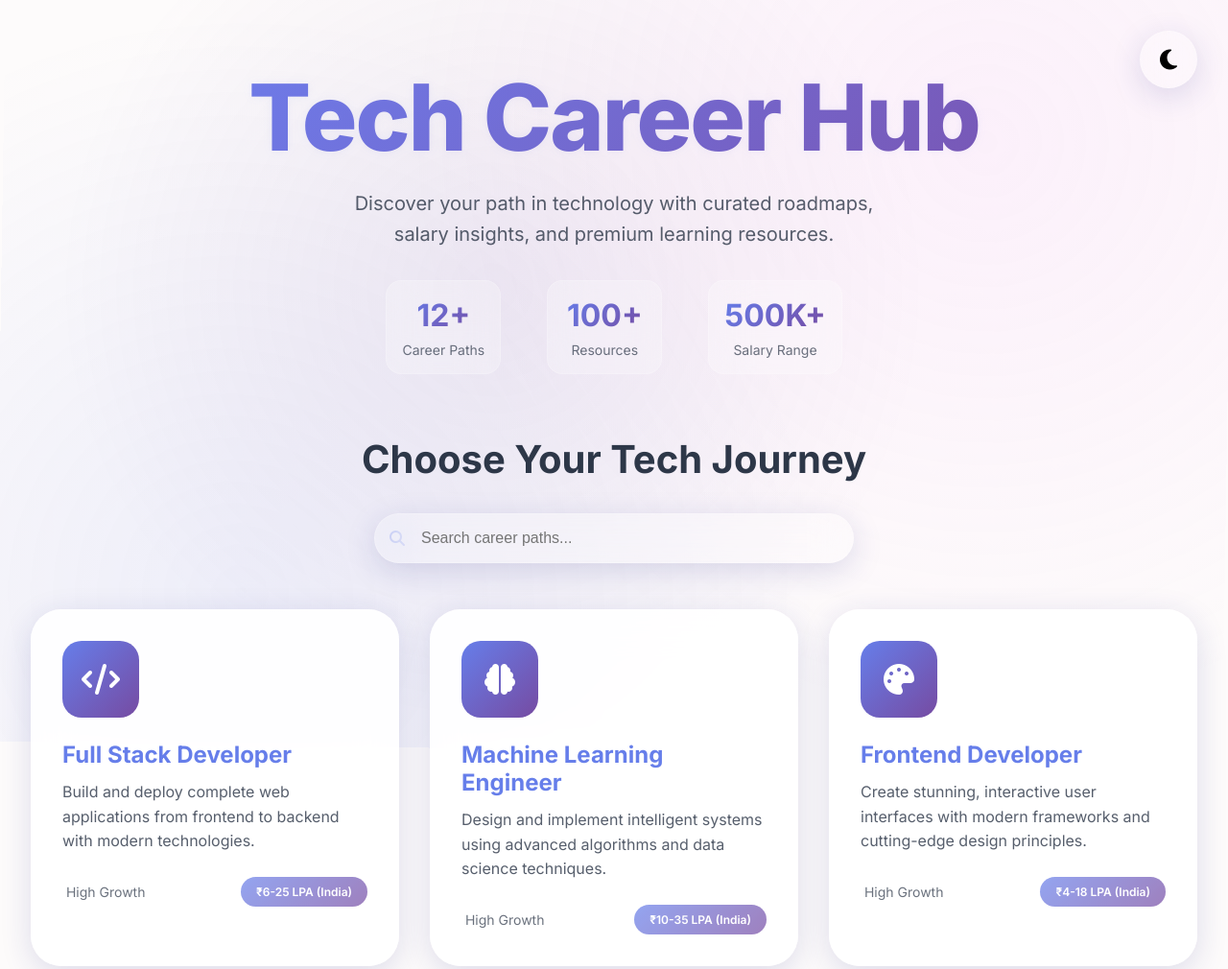
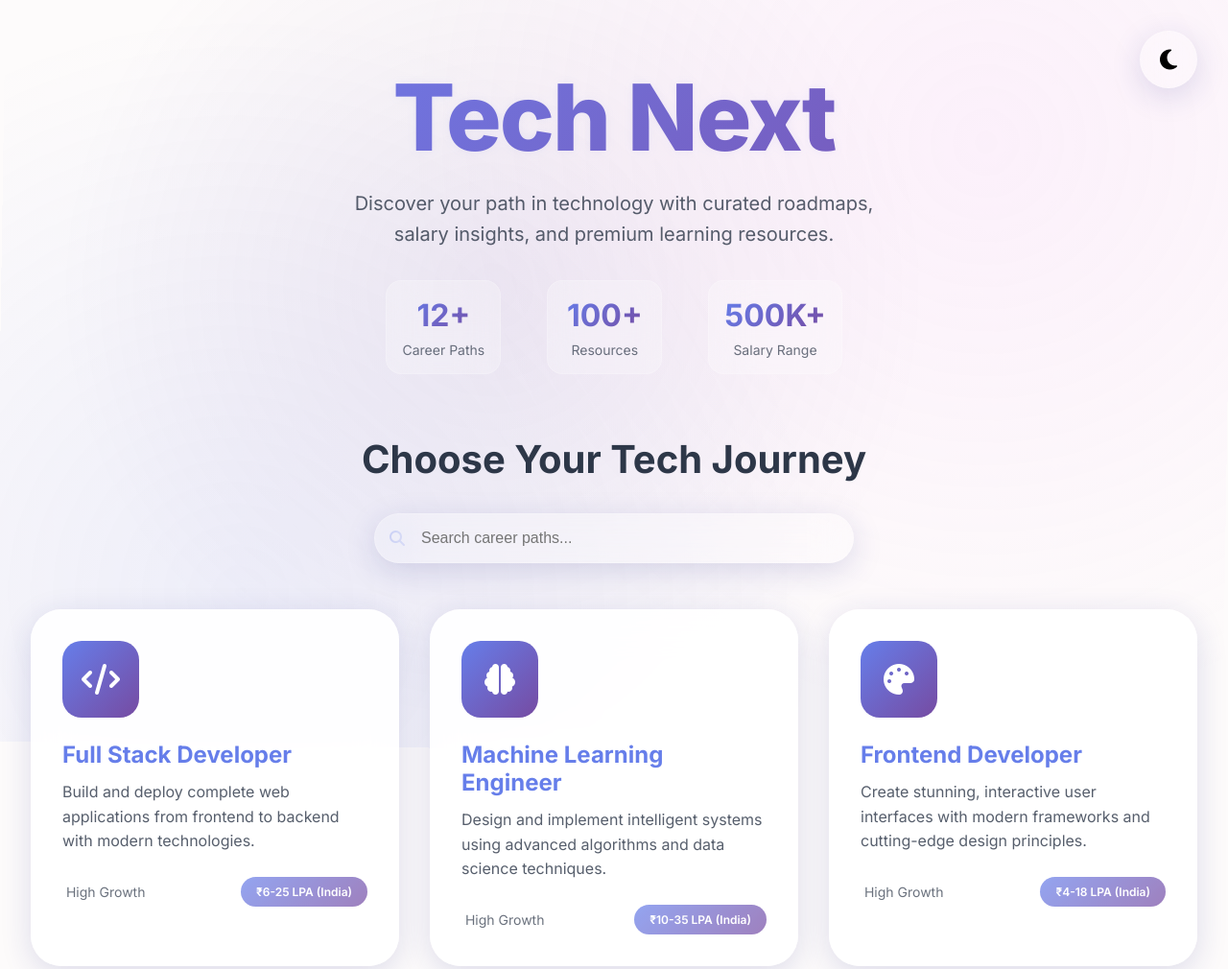
Before and after one commit to divyaanshforever/tech-next, a plain HTML site: page index.html in a window 1280 px wide. Shown: the top 1010 px of the page at 96% size. Drawn offline with Linux system fonts and the light colour scheme.

Commit message:
Update index.html

```diff
--- a/index.html
+++ b/index.html
@@ -3,7 +3,7 @@
 <head>
   <meta charset="UTF-8" />
   <meta name="viewport" content="width=device-width, initial-scale=1.0"/>
-  <title>Tech Career Hub v3.0</title>
+  <title>Tech Next</title>
   <link href="https://fonts.googleapis.com/css2?family=Inter:wght@300;400;500;600;700;800&display=swap" rel="stylesheet" />
   <link rel="stylesheet" href="https://cdnjs.cloudflare.com/ajax/libs/font-awesome/6.4.0/css/all.min.css">
   <link rel="stylesheet" href="styles.css" />
@@ -17,7 +17,7 @@
 
   <!-- Header -->
   <header class="header">
-    <h1 class="main-title">Tech Career Hub</h1>
+    <h1 class="main-title">Tech Next</h1>
     <p class="subtitle">Discover your path in technology with curated roadmaps, salary insights, and premium learning resources.</p>
 
     <div class="stats-bar">
```
